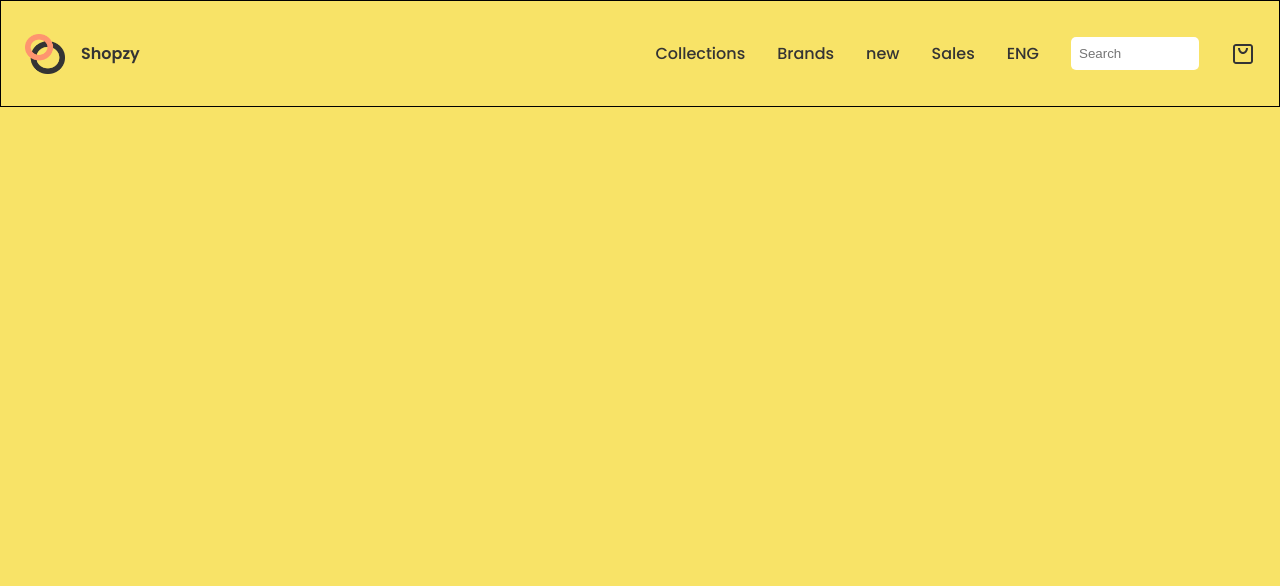
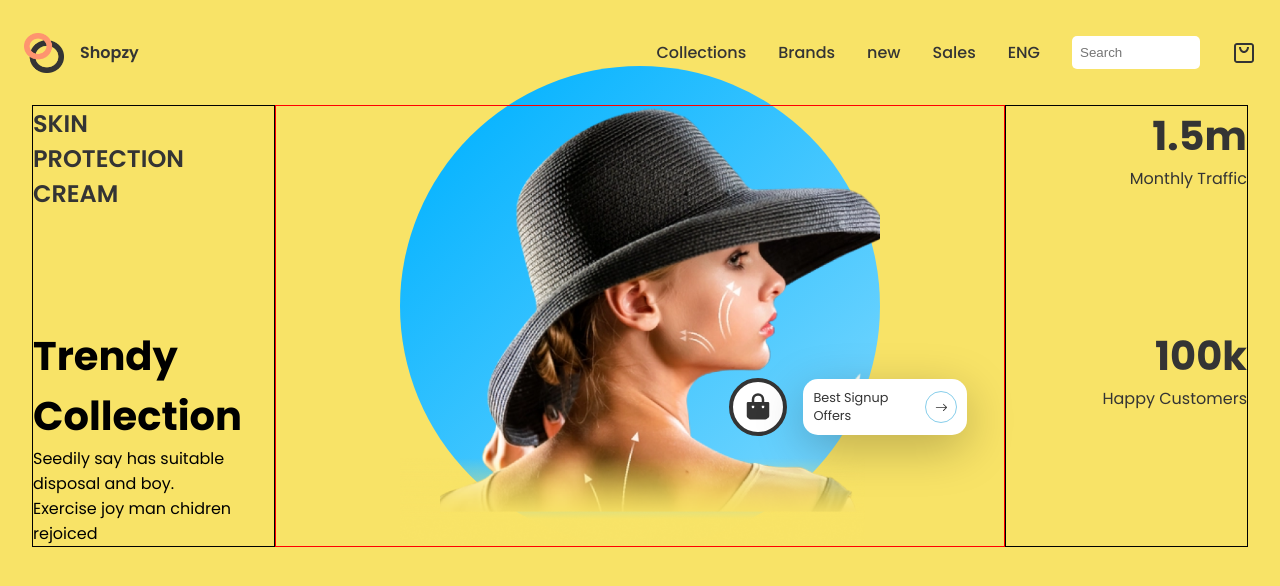
Before and after one commit to kirtiraj22/shopzy, a React (Create React App) app: page / in a window 1280 px wide. Shown: the top 586 px of the page. Built offline with nearby package versions, Linux system fonts and the light colour scheme.

Commit message:
added hero section

```diff
--- a/src/App.js
+++ b/src/App.js
@@ -1,10 +1,12 @@
 import './App.css';
 import Header from './components/header/Header';
+import Hero from './components/hero/Hero';
 
 function App() {
   return (
     <div className='App'>
       <Header />
+      <Hero />
     </div>
   );
 }
--- a/src/components/header/Header.module.css
+++ b/src/components/header/Header.module.css
@@ -1,5 +1,4 @@
 .container{
-    border: 1px solid black;
     padding: 1.5rem;
     display: flex;
 }
--- a/src/components/hero/Hero.jsx
+++ b/src/components/hero/Hero.jsx
@@ -1,7 +1,48 @@
 import React from 'react';
 import css from './Hero.module.css';
+import HeroImg from '../../assets/hero.png';
+import { RiShoppingBagFill } from 'react-icons/ri';
+import { BsArrowRight } from 'react-icons/bs';
 const Hero = () => {
-  return <div>Hero</div>;
+  return (
+    <div className={css.container}>
+      {/* LEFT SIDE  */}
+      <div className={css.h_sides}>
+        <span className={css.text1}>Skin protection cream</span>
+        <div className={css.text2}>
+          <span>Trendy Collection</span>
+          <span>Seedily say has suitable disposal and boy. Exercise joy man chidren rejoiced</span>
+        </div>
+      </div>
+
+      {/* MIDDLE  */}
+      <div className={css.wrapper}>
+        <div className={css.blueCircle}></div>
+        <img src={HeroImg} alt='' width={600} />
+        <div className={css.cart2}>
+          <RiShoppingBagFill />
+          <div className={css.signup}>
+            <span>Best Signup Offers</span>
+            <div>
+              <BsArrowRight />
+            </div>
+          </div>
+        </div>
+      </div>
+
+      {/* RIGHT  */}
+      <div className={css.h_sides}>
+        <div className={css.traffic}>
+          <span>1.5m</span>
+          <span>Monthly Traffic</span>
+        </div>
+        <div className={css.customers}>
+          <span>100k</span>
+          <span>Happy Customers</span>
+        </div>
+      </div>
+    </div>
+  );
 };
 
 export default Hero;
--- a/src/components/hero/Hero.module.css
+++ b/src/components/hero/Hero.module.css
@@ -0,0 +1,126 @@
+.container{
+    padding: 0rem 2rem;
+    display: grid;
+    grid-template-columns: 1fr 3fr 1fr;
+}
+
+.wrapper{
+    border: 1px solid red;
+    display: flex;
+    align-items: baseline;
+    justify-content: center;
+    position: relative;
+}
+
+.wrapper>img{
+    width: 30rem;
+    position: absolute;
+    bottom: 0;
+}
+
+.blueCircle{
+    width: 30rem;
+    height: 30rem;
+    border-radius: 50%;
+    z-index: -99;
+    position: absolute;
+    bottom: 0;
+    background: linear-gradient(135.74deg, #0bb5ff 14.09%, #6dd3fe 83.81%);
+}
+
+.cart2{
+    position: absolute;
+    bottom: 25%;
+    right: 5%;
+    display: flex;
+    gap: 1rem;
+    align-items: center;
+}
+
+.cart2>svg{
+    width: 30px;
+    height: 30px;
+    background: white;
+    padding: 10px;
+    border-radius: 50%;
+    border: 4px solid var(--black);
+}
+
+.signup{
+    display: flex;
+    gap: 1rem;
+    align-items: center;
+    background-color: white;
+    padding: 10px;
+    font-size: 0.8rem;
+    border-radius: 15px;
+    box-shadow: var(--shadow1);
+}
+
+.signup>:first-child{
+    display: block;
+    width: 6rem;
+}
+
+.signup>:nth-child(2){
+    border-radius: 50%;
+    border: 1px solid skyblue;
+    display: flex;
+    width: 20px;
+    height: 20px;
+    padding: 5px;
+    justify-content: center;
+    align-items: center;
+}
+
+.h_sides{
+    border: 1px solid black;
+    display: grid;
+    grid-template-rows: 1fr 1fr;
+}
+
+.text1{
+    text-transform: uppercase;
+    font-size: 1.5rem;
+    width: min-content;
+    display: block;
+    font-weight: 600;
+}
+
+.text2{
+    display: flex;
+    flex-direction: column;
+    width: min-content;
+    color: black;
+}
+
+.text2>:first-child{
+    font-weight: 800;
+    font-size: 2.5rem;
+}
+
+.text2>:nth-child(2){
+    display: block;
+}
+
+.traffic{
+    display: flex;
+    flex-direction: column;
+    text-align: right;
+}
+
+.traffic>:first-child{
+    font-weight: 800;
+    font-size: 2.5rem;
+}
+
+.customers{
+    display: flex;
+    flex-direction: column;
+    text-align: right;
+}
+
+.customers>:first-child{
+    font-weight: 800;
+    font-size: 2.5rem;
+}
```
